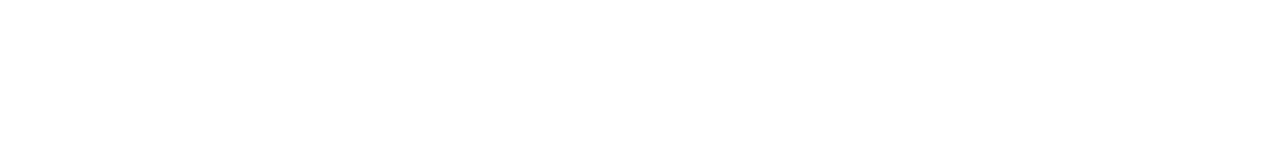
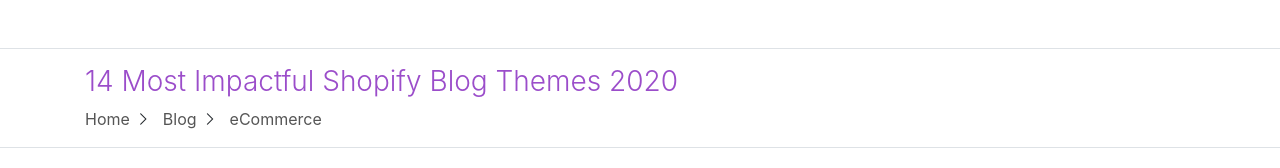
Before and after one commit to sgtmonir/monir, a plain HTML site: page index.html in a window 1280 px wide. Drawn offline with Linux system fonts and the light colour scheme.

Commit message:
Breadcrumbs Add

```diff
--- a/index.html
+++ b/index.html
@@ -25,9 +25,25 @@
 <body>
 
 
-
-
-
+    <!-- Breadcrumbs -->
+	<section class="breadcrumbs border border-left-0 border-right-0 py-3 mt-5">
+        <div class="container">
+            <h2 class="h3 font-weight-light g-color-primary">14 Most Impactful Shopify Blog Themes 2020</h2>
+            <ul class="list-inline mb-0">
+                <li class="list-inline-item mr-2">
+                    <a class="g-color-main" href="#">Home</a>
+                    <i class="las la-angle-right g-ml-7"></i>
+                </li>
+                <li class="list-inline-item mr-2">
+                    <a class="g-color-main" href="#">Blog</a>
+                    <i class="las la-angle-right g-ml-7"></i>
+                </li>
+                <li class="list-inline-item mr-2">
+                    <a class="g-color-main" href="#">eCommerce</a>
+                </li>
+            </ul>
+        </div>
+    </section>  <!-- End Breadcrumbs -->
 
     <!-- JS Global Compulsory -->
     <script src="assets/js/jquery.min.js"></script>
--- a/style.css
+++ b/style.css
@@ -0,0 +1,17 @@
+a{
+    transition: ease all .2s;
+}
+a:hover{
+    color: #9B4DCA;
+    text-decoration: none;
+}
+/* Template Text Color */
+.g-color-main{
+    color: #555;
+}
+.g-color-primary {
+    color: #9B4DCA !important;
+}
+/* Template Border */
+
+/* Template Breadcrumbs Style */
```
